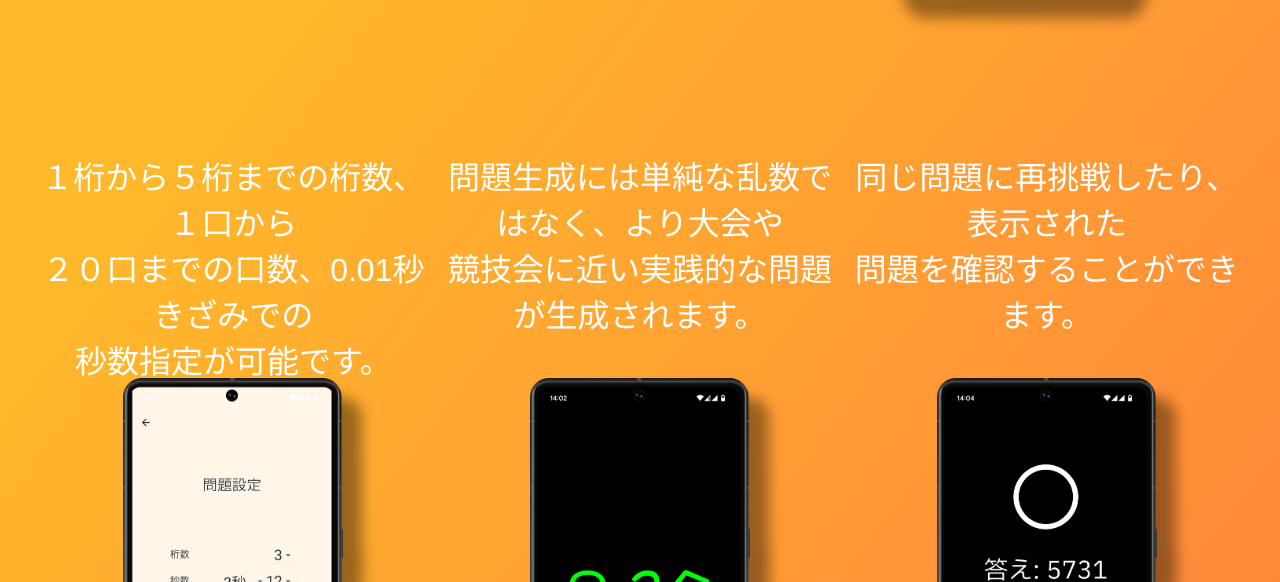
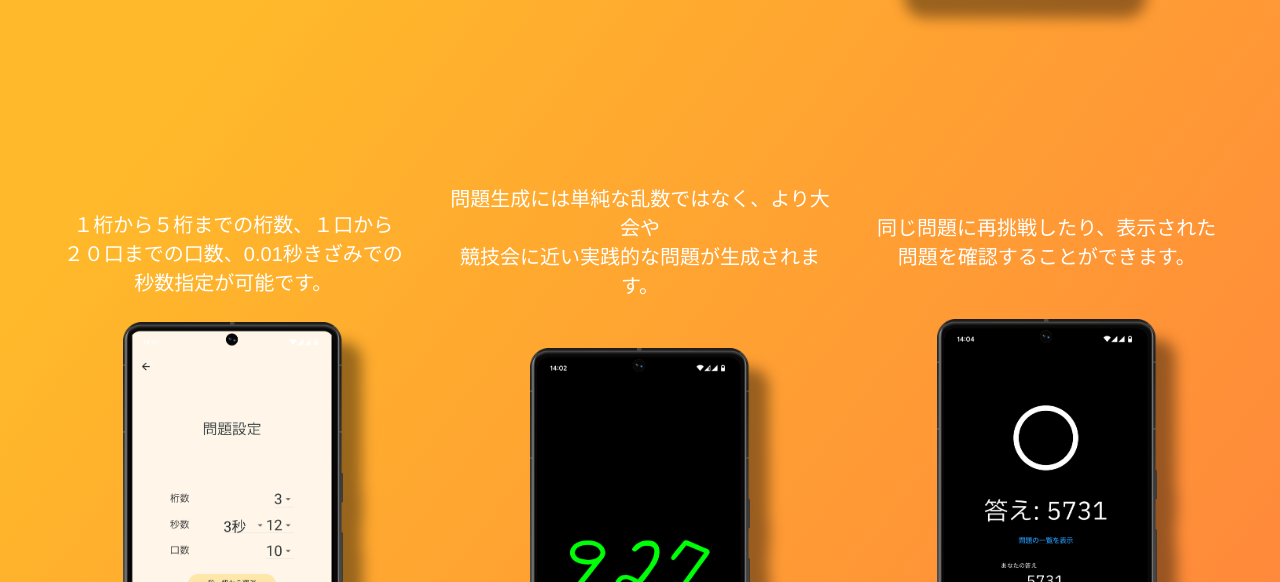
Before and after one commit to shin4433tendev/FLASH_introduction, a plain HTML site: page index.html in a window 1280 px wide. Shown: the part 670-1252 px from the top of the page. Drawn offline with Linux system fonts and the light colour scheme.

Commit message:
fix: フッター、文字サイズ修正

```diff
--- a/style.scss
+++ b/style.scss
@@ -18,7 +18,11 @@ img {
 
 
  p {
-    font-size: clamp(15px, 2.5vw, 100px);
+    font-size: clamp(12px, 3vw, 20px);
+    @media (max-width: 435px) {
+        font-size: clamp(15px, 2.5vw, 100px
+    );
+    }
  }
 .main {
     width:100%;
```
Also changed, not shown: style.css, 1 other file.
